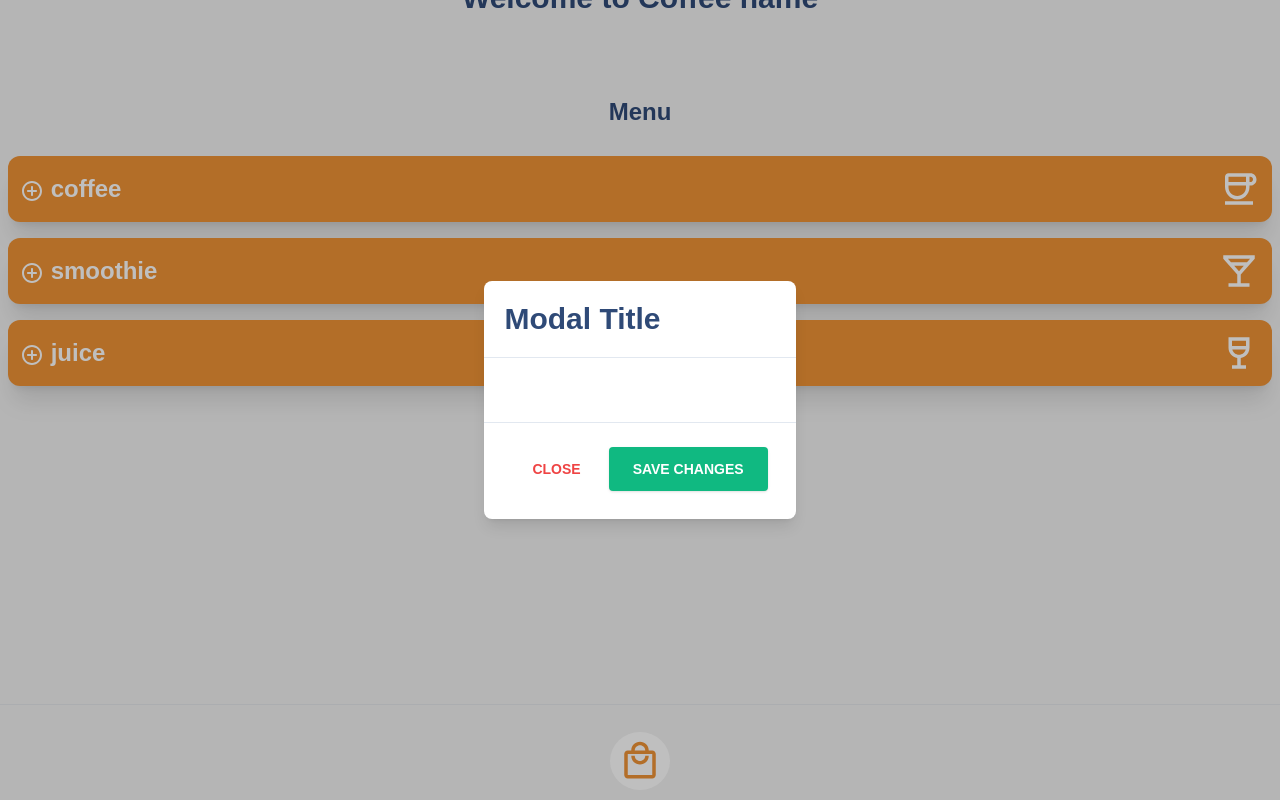
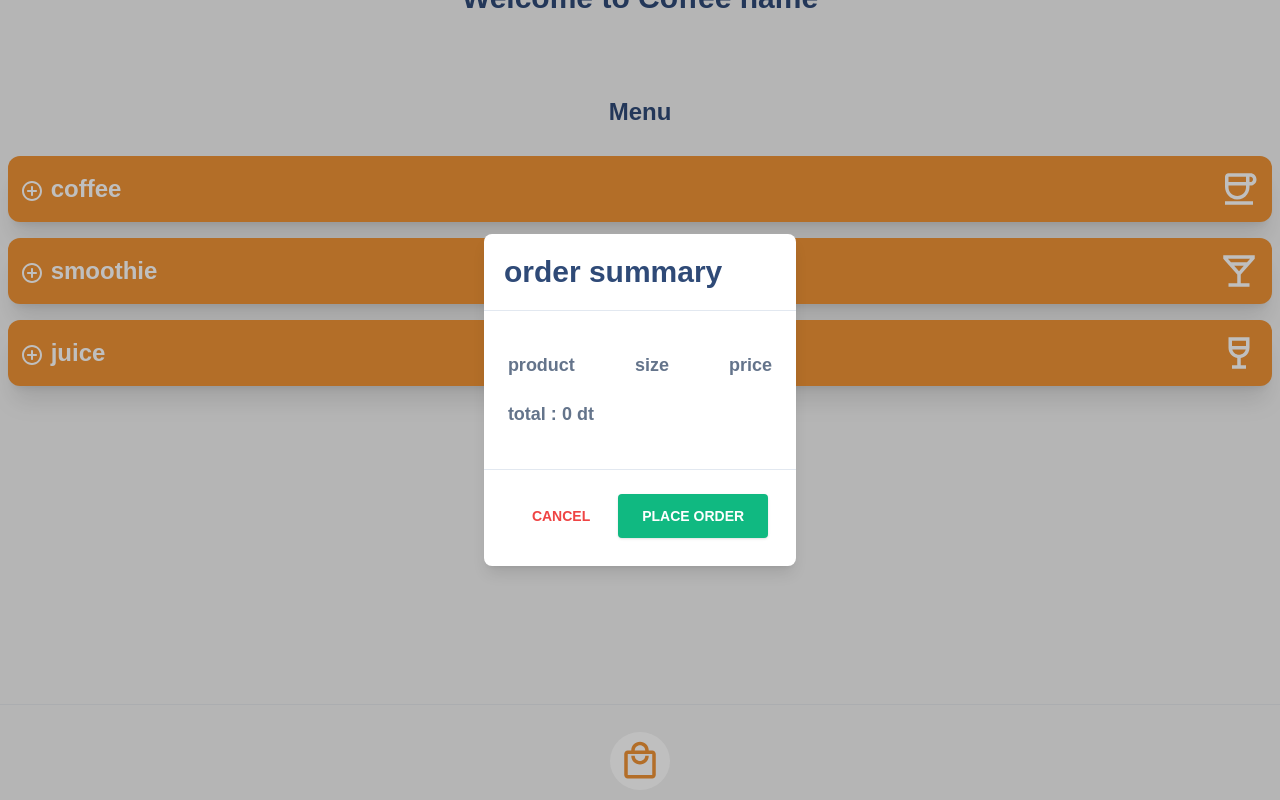
Before and after one commit to noarea147/ordery-ui, a Next.js app: page / in a window 1280 px wide. Both pictures are taken after a click on the element 640 px from the left and 848 px from the top of the page. Shown: the part 96-896 px from the top of the page. Built offline with nearby package versions, Linux system fonts and the light colour scheme; a web font is replaced by a local one.

Commit message:
progress

```diff
--- a/src/components/modal.js
+++ b/src/components/modal.js
@@ -2,7 +2,19 @@ import React, { useEffect, useState } from "react";
 
 export default function Modal(props) {
   const [showModal, setShowModal] = useState(false);
+  const [total, setTotal] = useState(0);
+  let cartProducts = localStorage.getItem("cartProducts");
+  cartProducts = JSON.parse(cartProducts);
   useEffect(() => {
+    const orderTotal = () => {
+      let total = 0;
+      cartProducts?.map((product) => {
+        total += product.prices[0].price;
+      });
+      console.log(total);
+      setTotal(total);
+    };
+    orderTotal();
     setShowModal(props.show);
   }, [props.show]);
 
@@ -20,7 +32,7 @@ export default function Modal(props) {
               <div className="border-0 rounded-lg shadow-lg relative flex flex-col w-full bg-white outline-none focus:outline-none">
                 {/*header*/}
                 <div className="flex items-start justify-between p-5 border-b border-solid border-slate-200 rounded-t">
-                  <h3 className="text-3xl font-semibold">Modal Title</h3>
+                  <h3 className="text-3xl font-semibold">order summary</h3>
                   <button
                     className="p-1 ml-auto bg-transparent border-0 text-black opacity-5 float-right text-3xl leading-none font-semibold outline-none focus:outline-none"
                     onClick={() => setShowModal(false)}>
@@ -31,8 +43,31 @@ export default function Modal(props) {
                 </div>
                 {/*body*/}
                 <div className="relative p-6 flex-auto">
-                  <p className="my-4 text-slate-500 text-lg leading-relaxed">
-                    {JSON.stringify(props?.data)}
+                  <p className="my-4 text-slate-500 text-lg leading-relaxed ">
+                    <div className="flex flex-row justify-between items-center">
+                      <p>product</p>
+                      <p>size</p>
+                      <p>price</p>
+                    </div>
+                    {cartProducts?.map((product, index) => (
+                      <div
+                        key={index}
+                        className="aos-all
+
+                      flex flex-row justify-between items-center
+
+                      ">
+                        <p>{product.Name}</p>
+                        <p>{product.prices[0].size}</p>
+                        <p>{product.prices[0].price} dt</p>
+                      </div>
+                    ))}
+                    <div className="flex flex-row justify-between items-center mt-5">
+
+                      <p>total : {total} dt</p>
+                      <p></p>
+                      <p></p>
+                    </div>
                   </p>
                 </div>
                 {/*footer*/}
@@ -41,13 +76,13 @@ export default function Modal(props) {
                     className="text-red-500 background-transparent font-bold uppercase px-6 py-2 text-sm outline-none focus:outline-none mr-1 mb-1 ease-linear transition-all duration-150"
                     type="button"
                     onClick={() => setShowModal(false)}>
-                    Close
+                    cancel
                   </button>
                   <button
                     className="bg-emerald-500 text-white active:bg-emerald-600 font-bold uppercase text-sm px-6 py-3 rounded shadow hover:shadow-lg outline-none focus:outline-none mr-1 mb-1 ease-linear transition-all duration-150"
                     type="button"
                     onClick={() => setShowModal(false)}>
-                    Save Changes
+                    place order
                   </button>
                 </div>
               </div>
--- a/src/context/CartContext.js
+++ b/src/context/CartContext.js
@@ -2,14 +2,21 @@
 import React, { createContext, useContext, useReducer } from "react";
 
 // Initial cart state
+
 const initialCartState = {
-  products: [],
+  products: localStorage.getItem("cartProducts")
+    ? JSON.parse(localStorage.getItem("cartProducts"))
+    : [],
 };
 
 // Cart reducer to handle actions
 const cartReducer = (state, action) => {
   switch (action.type) {
     case "ADD_TO_CART":
+      localStorage.setItem(
+        "cartProducts",
+        JSON.stringify([...state.products, action.payload])
+      );
       return { ...state, products: [...state.products, action.payload] };
     case "REMOVE_FROM_CART":
       return {
```
